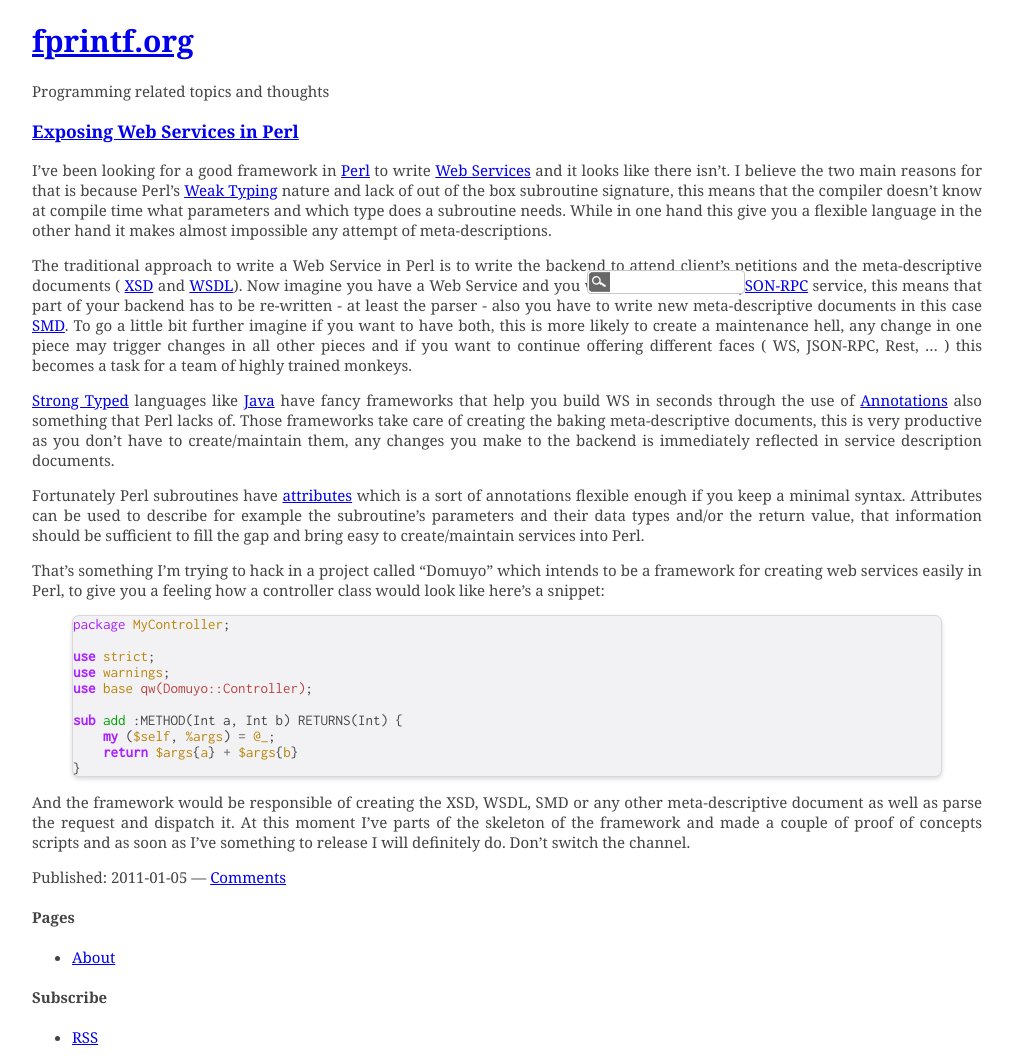
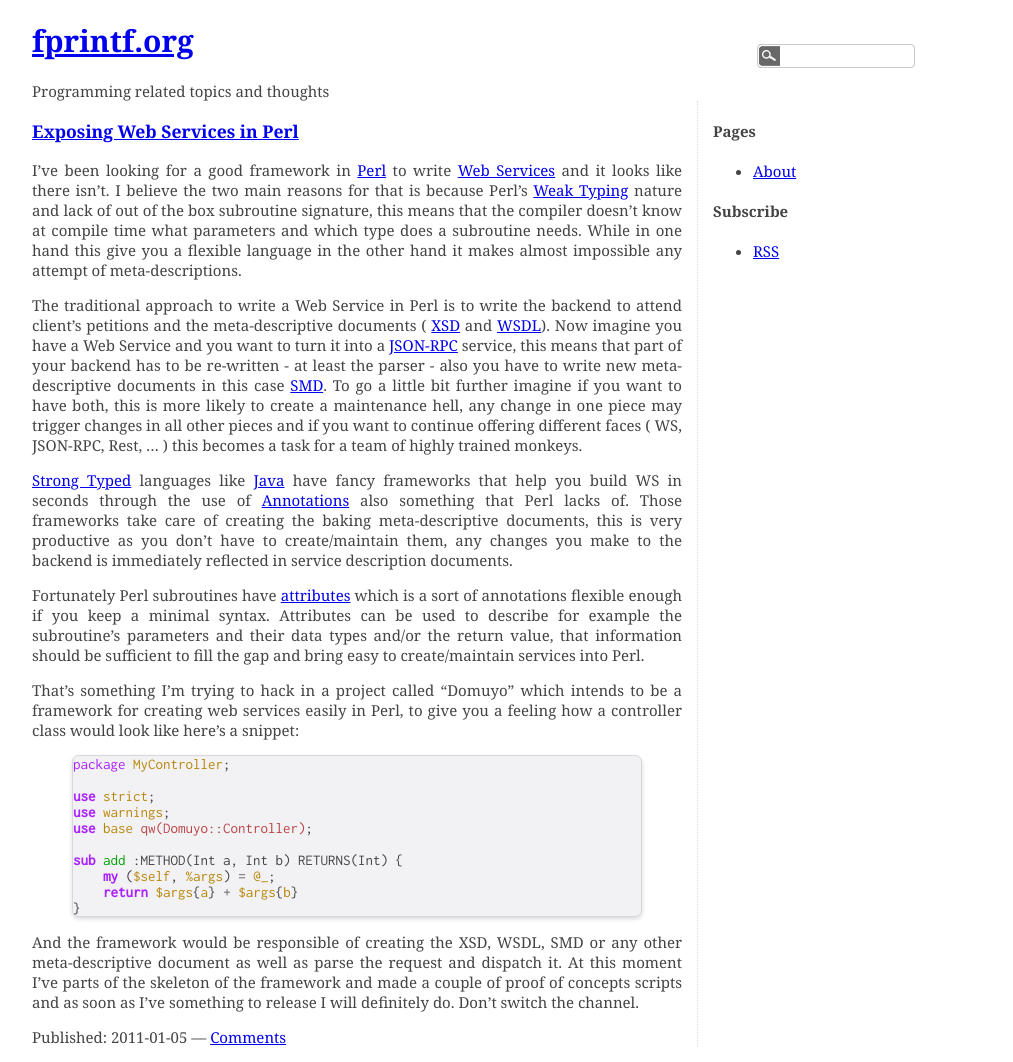
Before and after one commit to bluescreen10/bluescreen10.github.com, a Jekyll site: the page built from index.html, in a window 1280 px wide. Shown: the whole page, without its empty margins (133-1146 px from the left). Built offline with Jekyll 4.4.1, drawn with Linux system fonts in a browser that asks for light colours; some web fonts are replaced; the list of posts is cut into pages by our own code.

Commit message:
default layout

```diff
--- a/css/master.css
+++ b/css/master.css
@@ -7,11 +7,15 @@ body {
 }
 
 /* Header */
+.header {
+    display: block;
+    position: relative;
+}
 
 /* Search button */
 .search {
     position: absolute;
-    left: 720px;
+    left: 890px;
     top: 30%;
 }
 
@@ -65,3 +69,14 @@ pre code {
     margin-left: auto;
     margin-right: auto;
 }
+
+.main {
+    float: left;
+    width: 650px;
+    border-right: 1px dotted #d8d8dc;
+    padding-right: 15px;
+}
+.sidebar {
+    float: left;
+    margin-left: 15px;
+}
```
